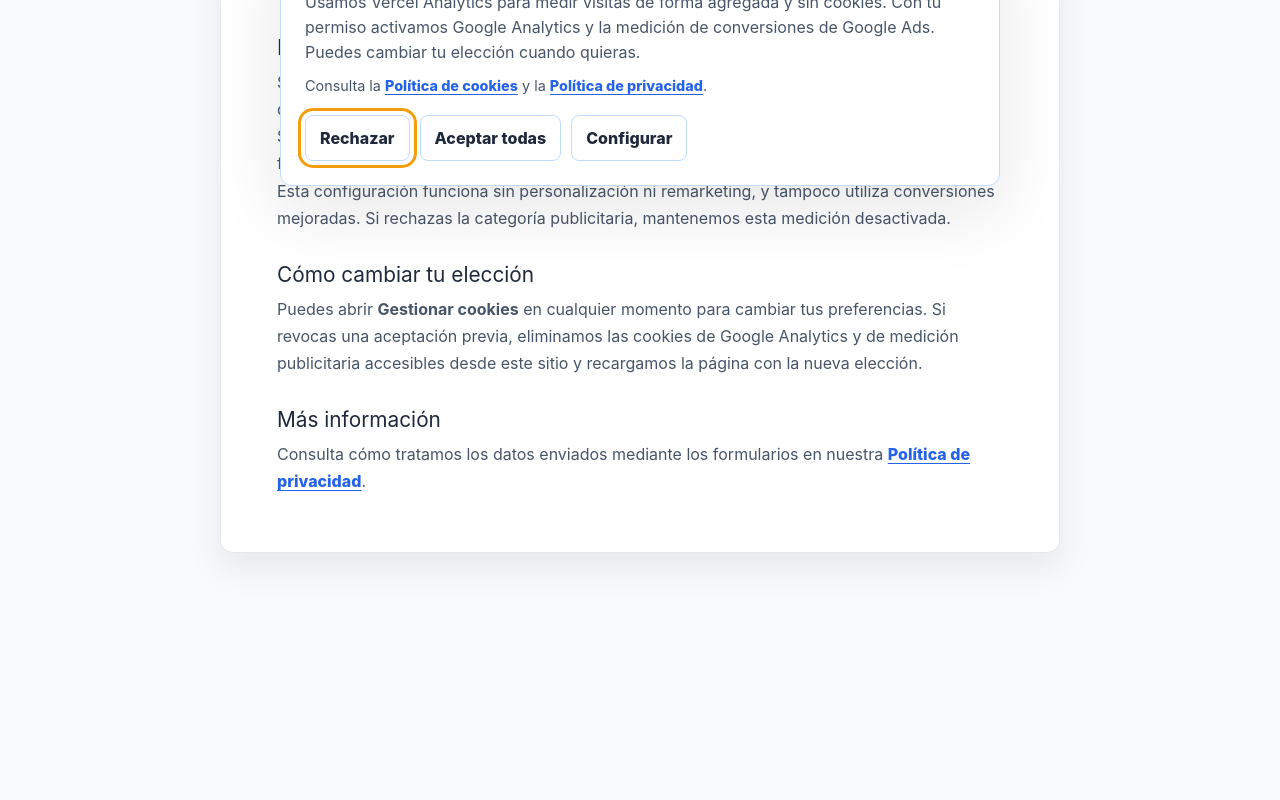
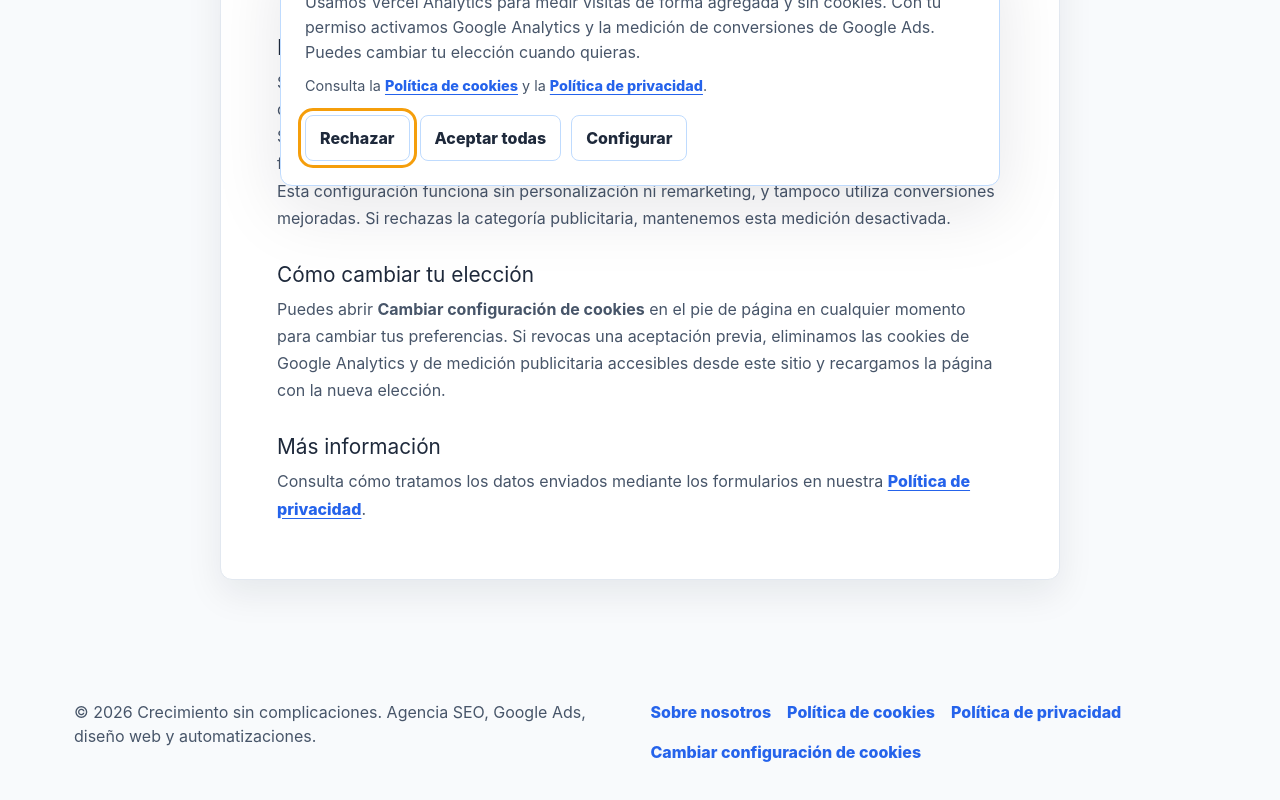
Before and after one commit to specialcowboy69/crecimiento-sin-complicaciones, a Next.js app: page /politica-de-cookies in a window 1280 px wide. Shown: the part 598-1398 px from the top of the page. Before the commit the page ends 1239 px from the top, so only its background shows below. Built offline with nearby package versions, Linux system fonts and the light colour scheme.

Commit message:
feat: move cookie preferences to the public footer

```diff
--- a/app/components/CookieConsent.tsx
+++ b/app/components/CookieConsent.tsx
@@ -3,6 +3,7 @@
 import { useLayoutEffect, useMemo, useRef, useState, useSyncExternalStore } from "react";
 import Link from "next/link";
 import Script from "next/script";
+import { OPEN_COOKIE_PREFERENCES_EVENT } from "./CookiePreferencesLink";
 import {
   COOKIE_CONSENT_NAME,
   getCookieConsentSnapshot,
@@ -103,11 +104,18 @@ export function CookieConsent() {
   const [analyticsEnabled, setAnalyticsEnabled] = useState(false);
   const [advertisingEnabled, setAdvertisingEnabled] = useState(false);
   const initialDialogActionRef = useRef<HTMLButtonElement>(null);
-  const preferencesButtonRef = useRef<HTMLButtonElement>(null);
+  const preferencesOpenerRef = useRef<HTMLButtonElement>(null);
   const preferencesAnalyticsRef = useRef<HTMLInputElement>(null);
   const shouldRestorePreferencesFocusRef = useRef(false);
 
   useLayoutEffect(() => {
+    if (shouldRestorePreferencesFocusRef.current) {
+      preferencesOpenerRef.current?.focus();
+      preferencesOpenerRef.current = null;
+      shouldRestorePreferencesFocusRef.current = false;
+      return;
+    }
+
     if (consent === null && !showPreferences) {
       initialDialogActionRef.current?.focus();
       return;
@@ -118,17 +126,25 @@ export function CookieConsent() {
       return;
     }
 
-    if (shouldRestorePreferencesFocusRef.current) {
-      preferencesButtonRef.current?.focus();
-      shouldRestorePreferencesFocusRef.current = false;
+  }, [consent, showPreferences]);
+
+  useLayoutEffect(() => {
+    function openPreferencesFromFooter(event: Event) {
+      preferencesOpenerRef.current = event instanceof CustomEvent && event.detail instanceof HTMLButtonElement ? event.detail : null;
+      setAnalyticsEnabled(consent?.analytics ?? false);
+      setAdvertisingEnabled(consent?.advertising ?? false);
+      setShowPreferences(true);
     }
-  }, [consent, showPreferences]);
+
+    window.addEventListener(OPEN_COOKIE_PREFERENCES_EVENT, openPreferencesFromFooter);
+    return () => window.removeEventListener(OPEN_COOKIE_PREFERENCES_EVENT, openPreferencesFromFooter);
+  }, [consent]);
 
   function saveConsent(nextConsent: ConsentPreferences) {
     const changed = !preferencesMatch(consent, nextConsent);
     const hadGoogleAnalytics = consent?.analytics === true;
 
-    shouldRestorePreferencesFocusRef.current = true;
+    shouldRestorePreferencesFocusRef.current = showPreferences && preferencesOpenerRef.current !== null;
     persistConsent(nextConsent);
     notifyConsentChange();
     setAnalyticsEnabled(nextConsent.analytics);
@@ -163,7 +179,7 @@ export function CookieConsent() {
   }
 
   function closePreferences() {
-    shouldRestorePreferencesFocusRef.current = true;
+    shouldRestorePreferencesFocusRef.current = preferencesOpenerRef.current !== null;
     setShowPreferences(false);
   }
 
@@ -199,19 +215,6 @@ export function CookieConsent() {
             document.head.appendChild(googleAnalyticsScript);
           `}
         </Script>
-      ) : null}
-
-      {consent !== null ? (
-        <button
-          type="button"
-          ref={preferencesButtonRef}
-          className="cookie-preferences-button"
-          onClick={openPreferences}
-          aria-haspopup="dialog"
-          aria-expanded={showPreferences}
-        >
-          Gestionar cookies
-        </button>
       ) : null}
 
       {consent === null && !showPreferences ? (
--- /dev/null
+++ b/app/components/CookiePreferencesLink.tsx
@@ -0,0 +1,18 @@
+"use client";
+
+export const OPEN_COOKIE_PREFERENCES_EVENT = "open-cookie-preferences";
+
+export function CookiePreferencesLink() {
+  return (
+    <button
+      type="button"
+      className="footer-cookie-preferences"
+      onClick={(event) => {
+        window.dispatchEvent(new CustomEvent(OPEN_COOKIE_PREFERENCES_EVENT, { detail: event.currentTarget }));
+      }}
+      aria-haspopup="dialog"
+    >
+      Cambiar configuración de cookies
+    </button>
+  );
+}
--- /dev/null
+++ b/app/components/SiteFooter.tsx
@@ -0,0 +1,25 @@
+"use client";
+
+import Link from "next/link";
+import { usePathname } from "next/navigation";
+import { CookiePreferencesLink } from "./CookiePreferencesLink";
+
+export function SiteFooter() {
+  const pathname = usePathname();
+
+  if (pathname.startsWith("/admin")) {
+    return null;
+  }
+
+  return (
+    <footer className="footer">
+      <p>© 2026 Crecimiento sin complicaciones. Agencia SEO, Google Ads, diseño web y automatizaciones.</p>
+      <div className="footer-links">
+        <Link href="/sobre-nosotros">Sobre nosotros</Link>
+        <Link href="/politica-de-cookies">Política de cookies</Link>
+        <Link href="/politica-de-privacidad">Política de privacidad</Link>
+        <CookiePreferencesLink />
+      </div>
+    </footer>
+  );
+}
--- a/app/globals.css
+++ b/app/globals.css
@@ -1359,9 +1359,27 @@ textarea {
   color: var(--muted);
 }
 
-.footer a {
+.footer a,
+.footer-cookie-preferences {
+  border: 0;
+  background: transparent;
   color: var(--primary);
+  cursor: pointer;
   font-weight: 800;
+  padding: 0;
+  text-align: left;
+}
+
+.footer-links {
+  display: flex;
+  flex-wrap: wrap;
+  gap: 16px;
+}
+
+.footer a:hover,
+.footer-cookie-preferences:hover {
+  text-decoration: underline;
+  text-underline-offset: 3px;
 }
 
 .service-page {
@@ -3171,8 +3189,7 @@ textarea {
 }
 
 .cookie-consent-button,
-.cookie-consent-link,
-.cookie-preferences-button {
+.cookie-consent-link {
   min-height: 44px;
   border: 1px solid #bfdbfe;
   border-radius: 8px;
@@ -3184,19 +3201,10 @@ textarea {
 }
 
 .cookie-consent-button:hover,
-.cookie-consent-link:hover,
-.cookie-preferences-button:hover {
+.cookie-consent-link:hover {
   border-color: var(--primary);
   background: #eff6ff;
   color: var(--primary-dark);
-}
-
-.cookie-preferences-button {
-  position: fixed;
-  right: 16px;
-  bottom: 76px;
-  z-index: 40;
-  box-shadow: var(--shadow-soft);
 }
 
 .cookie-preferences {
@@ -3243,10 +3251,6 @@ textarea {
     flex: 1 1 100%;
   }
 
-  .cookie-preferences-button {
-    right: 12px;
-    bottom: 82px;
-  }
 }
 
 .policy-page {
--- a/app/layout.tsx
+++ b/app/layout.tsx
@@ -1,5 +1,6 @@
 import type { Metadata } from "next";
 import { CookieConsent } from "./components/CookieConsent";
+import { SiteFooter } from "./components/SiteFooter";
 import { VercelAnalytics } from "./components/VercelAnalytics";
 import { SITE_URL } from "./lib/site";
 import { SCHEMA_CONTEXT, organizationJsonLd, webSiteJsonLd } from "./lib/structuredData";
@@ -52,6 +53,7 @@ export default function RootLayout({
           }}
         />
         {children}
+        <SiteFooter />
         <VercelAnalytics />
         <CookieConsent />
       </body>
--- a/app/page.tsx
+++ b/app/page.tsx
@@ -277,13 +277,6 @@ export default function Home() {
         <LeadForm />
       </main>
 
-      <footer className="footer">
-        <p>© 2026 Crecimiento sin complicaciones. Agencia SEO, Google Ads, diseño web y automatizaciones.</p>
-        <div className="flex flex-wrap gap-4">
-          <a href="/sobre-nosotros">Sobre nosotros</a>
-          <a href="#inicio">Volver arriba</a>
-        </div>
-      </footer>
     </>
   );
 }
--- a/app/politica-de-cookies/page.tsx
+++ b/app/politica-de-cookies/page.tsx
@@ -54,7 +54,7 @@ export default function CookiePolicyPage() {
 
         <h2>Cómo cambiar tu elección</h2>
         <p>
-          Puedes abrir <strong>Gestionar cookies</strong> en cualquier momento para cambiar tus preferencias. Si
+          Puedes abrir <strong>Cambiar configuración de cookies</strong> en el pie de página en cualquier momento para cambiar tus preferencias. Si
           revocas una aceptación previa, eliminamos las cookies de Google Analytics y de medición publicitaria
           accesibles desde este sitio y recargamos la página con la nueva elección.
         </p>
--- a/app/seo/local/page.tsx
+++ b/app/seo/local/page.tsx
@@ -767,13 +767,6 @@ export default function LocalSeoPage() {
           </section>
         </main>
 
-        <footer className="border-t border-slate-800 px-4 py-10 sm:px-6 lg:px-8">
-          <div className="mx-auto flex max-w-7xl flex-col gap-2 text-sm font-semibold text-slate-400 md:flex-row md:items-center md:justify-between">
-            <p className="font-black text-slate-900">Crecimiento sin complicaciones</p>
-            <p>SEO local, web y contenidos conectados para negocios de toda España.</p>
-          </div>
-        </footer>
-
         <div className="fixed inset-x-0 bottom-0 z-30 border-t border-slate-800 bg-slate-950/95 p-3 backdrop-blur md:hidden">
           <a className="mx-auto flex min-h-12 max-w-md items-center justify-center rounded-lg bg-blue-600 px-5 py-3 font-black text-white shadow-lg shadow-blue-950/40" href="#auditoria-seo-local">
             Solicitar auditoría gratuita
```
Also changed, not shown: 3 other files (tests, documents, lock files or other folders).
